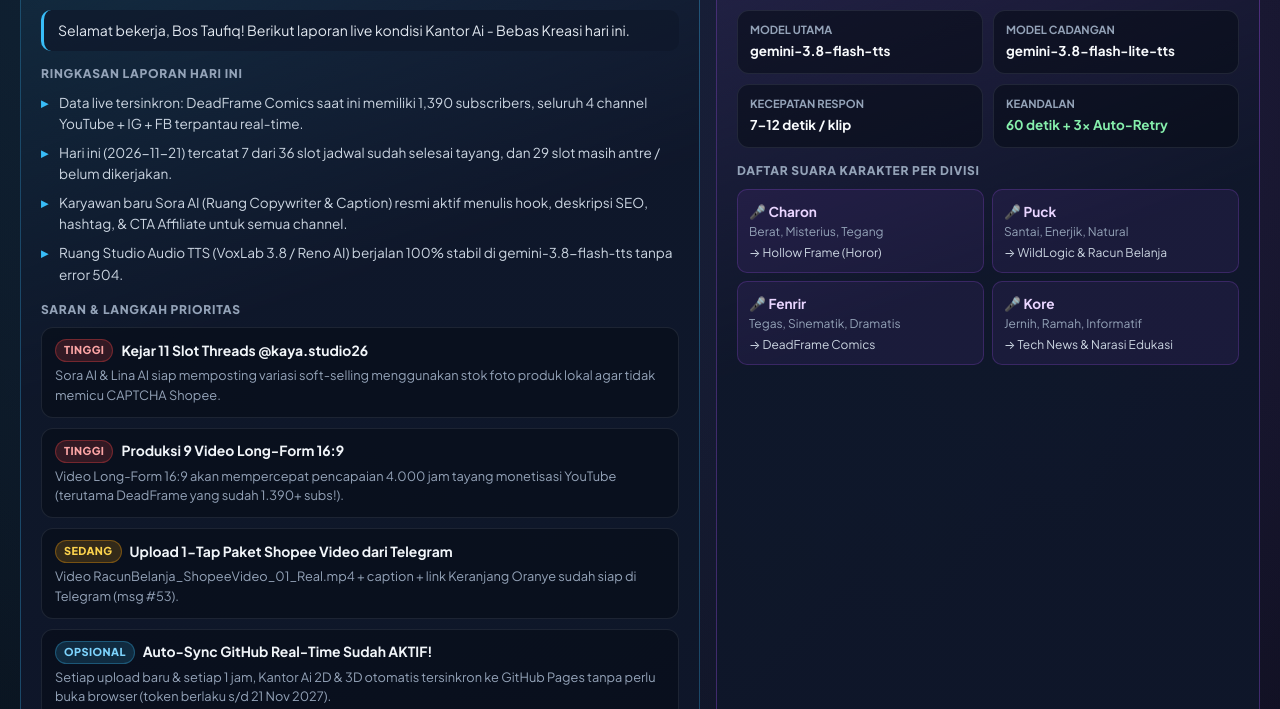
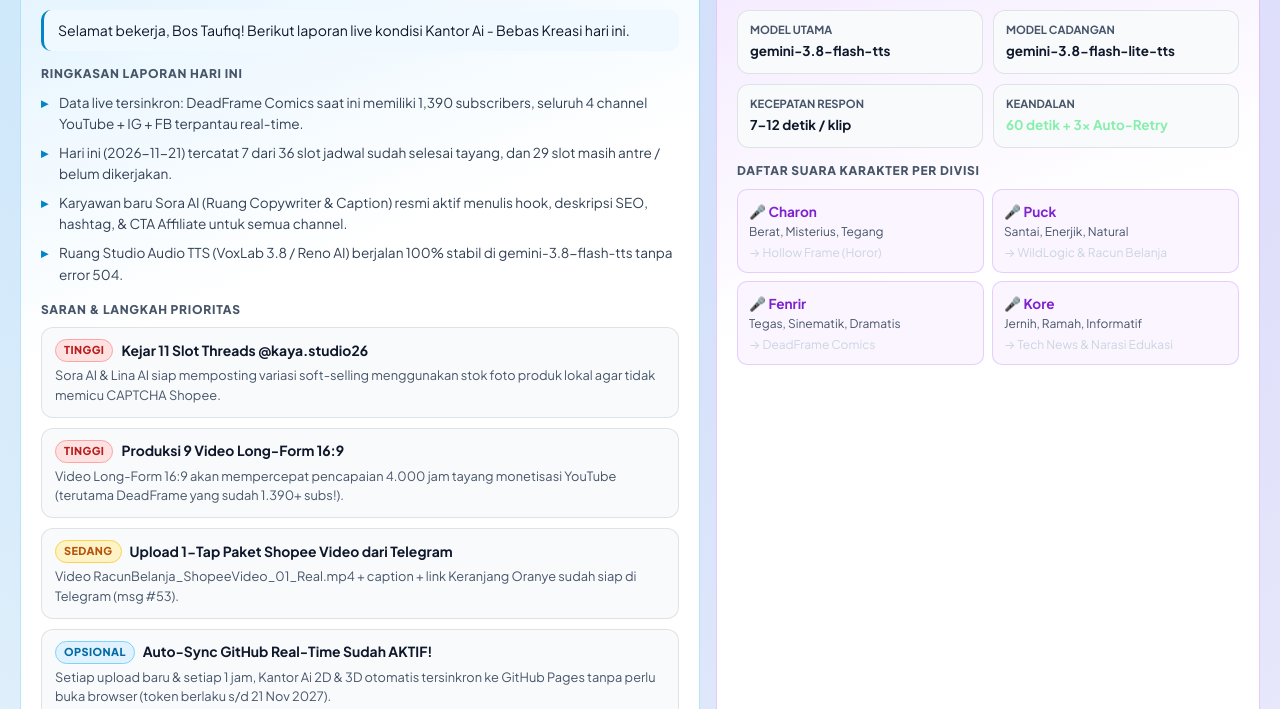
Before and after one commit to Taufiqhippy/hollowframe-autoposter, a plain HTML site: page office.html in a window 1280 px wide. Shown: the part 391-1100 px from the top of the page. Drawn offline with Linux system fonts and the light colour scheme.

Commit message:
style(2d): bright daylight colorful theme matching 3D office

```diff
--- a/office.html
+++ b/office.html
@@ -9,18 +9,18 @@
   <link href="https://fonts.googleapis.com/css2?family=Plus+Jakarta+Sans:wght@400;500;600;700;800&display=swap" rel="stylesheet" />
   <style>
     :root {
-      --bg: #070b14;
-      --bg-card: #0f172a;
-      --bg-card-hover: #152038;
-      --border: rgba(148, 163, 184, 0.14);
-      --border-strong: rgba(148, 163, 184, 0.28);
-      --text: #f1f5f9;
-      --muted: #94a3b8;
-      --accent: #38bdf8;
-      --purple: #a855f7;
-      --green: #22c55e;
-      --amber: #f59e0b;
-      --red: #ef4444;
+      --bg: #eef4fb;
+      --bg-card: #ffffff;
+      --bg-card-hover: #f8fafc;
+      --border: rgba(15, 23, 42, 0.1);
+      --border-strong: rgba(15, 23, 42, 0.22);
+      --text: #0f172a;
+      --muted: #475569;
+      --accent: #0284c7;
+      --purple: #9333ea;
+      --green: #16a34a;
+      --amber: #d97706;
+      --red: #dc2626;
     }
 
     * { box-sizing: border-box; margin: 0; padding: 0; }
@@ -28,8 +28,8 @@
     body {
       font-family: 'Plus Jakarta Sans', system-ui, -apple-system, sans-serif;
       background:
-        radial-gradient(circle at 12% 8%, rgba(56, 189, 248, 0.12), transparent 36%),
-        radial-gradient(circle at 88% 12%, rgba(168, 85, 247, 0.12), transparent 34%),
+        radial-gradient(circle at 12% 8%, rgba(56, 189, 248, 0.18), transparent 36%),
+        radial-gradient(circle at 88% 12%, rgba(168, 85, 247, 0.14), transparent 34%),
         var(--bg);
       color: var(--text);
       min-height: 100vh;
@@ -45,7 +45,7 @@
       top: 0;
       z-index: 40;
       backdrop-filter: blur(14px);
-      background: rgba(7, 11, 20, 0.82);
+      background: rgba(255, 255, 255, 0.88);
       border-bottom: 1px solid var(--border);
     }
     .header-inner {
@@ -76,8 +76,8 @@
 
     .sync-badge {
       display: inline-flex; align-items: center; gap: 8px;
-      font-size: 0.78rem; color: #cbd5e1;
-      background: rgba(34, 197, 94, 0.1); border: 1px solid rgba(34, 197, 94, 0.3);
+      font-size: 0.78rem; color: #065f46; font-weight: 700;
+      background: #ecfdf5; border: 1px solid rgba(16, 185, 129, 0.35);
       padding: 6px 12px; border-radius: 999px;
     }
     .pulse-dot {
@@ -137,32 +137,32 @@
       overflow: hidden;
     }
     .panel-assistant {
-      border-color: rgba(56, 189, 248, 0.3);
-      background: linear-gradient(160deg, rgba(56, 189, 248, 0.08), rgba(15, 23, 42, 0.96) 45%);
+      border-color: rgba(14, 165, 233, 0.3);
+      background: linear-gradient(160deg, #e0f2fe, #ffffff 42%);
     }
     .panel-tts {
-      border-color: rgba(168, 85, 247, 0.32);
-      background: linear-gradient(160deg, rgba(168, 85, 247, 0.09), rgba(15, 23, 42, 0.96) 45%);
+      border-color: rgba(168, 85, 247, 0.3);
+      background: linear-gradient(160deg, #f3e8ff, #ffffff 42%);
     }
     .panel-header { display: flex; align-items: center; justify-content: space-between; gap: 12px; margin-bottom: 14px; }
     .panel-title-wrap { display: flex; align-items: center; gap: 12px; }
     .room-icon {
       width: 44px; height: 44px; border-radius: 12px;
       display: grid; place-items: center; font-size: 22px;
-      background: rgba(255, 255, 255, 0.06); border: 1px solid var(--border-strong);
+      background: #f8fafc; border: 1px solid var(--border-strong);
     }
     .panel-title-wrap h3 { font-size: 1.05rem; font-weight: 800; }
     .panel-title-wrap span { font-size: 0.78rem; color: var(--muted); }
 
     .greeting-box {
-      background: rgba(15, 23, 42, 0.7);
+      background: #f0f9ff;
       border-left: 3px solid var(--accent);
       padding: 10px 14px; border-radius: 10px;
-      font-size: 0.88rem; color: #e2e8f0; margin-bottom: 14px;
+      font-size: 0.88rem; color: #0f172a; margin-bottom: 14px;
     }
     .report-list { list-style: none; display: grid; gap: 8px; margin-bottom: 16px; }
     .report-list li {
-      font-size: 0.85rem; color: #cbd5e1;
+      font-size: 0.85rem; color: #334155;
       padding-left: 18px; position: relative;
     }
     .report-list li::before {
@@ -175,7 +175,7 @@
     }
     .suggestion-list { display: grid; gap: 10px; }
     .suggestion-item {
-      background: rgba(7, 11, 20, 0.55); border: 1px solid var(--border);
+      background: #f8fafc; border: 1px solid var(--border);
       border-radius: 12px; padding: 11px 13px;
     }
     .suggestion-top { display: flex; align-items: center; gap: 8px; margin-bottom: 4px; flex-wrap: wrap; }
@@ -183,16 +183,16 @@
       font-size: 0.68rem; font-weight: 800; padding: 2px 8px; border-radius: 999px;
       letter-spacing: 0.04em;
     }
-    .prio-TINGGI { background: rgba(239, 68, 68, 0.18); color: #fca5a5; border: 1px solid rgba(239, 68, 68, 0.35); }
-    .prio-SEDANG { background: rgba(245, 158, 11, 0.18); color: #fcd34d; border: 1px solid rgba(245, 158, 11, 0.35); }
-    .prio-OPSIONAL { background: rgba(56, 189, 248, 0.16); color: #7dd3fc; border: 1px solid rgba(56, 189, 248, 0.3); }
-    .suggestion-item strong { font-size: 0.87rem; }
+    .prio-TINGGI { background: #fee2e2; color: #b91c1c; border: 1px solid #fca5a5; }
+    .prio-SEDANG { background: #fef3c7; color: #b45309; border: 1px solid #fcd34d; }
+    .prio-OPSIONAL { background: #e0f2fe; color: #0369a1; border: 1px solid #7dd3fc; }
+    .suggestion-item strong { font-size: 0.87rem; color: #0f172a; }
     .suggestion-item p { font-size: 0.8rem; color: var(--muted); }
 
     /* TTS Room Equalizer */
     .eq-wrap { display: flex; align-items: flex-end; gap: 4px; height: 26px; }
     .eq-bar {
-      width: 4px; border-radius: 4px; background: linear-gradient(180deg, #e879f9, #a855f7);
+      width: 4px; border-radius: 4px; background: linear-gradient(180deg, #c084fc, #9333ea);
       animation: eq 1.1s ease-in-out infinite;
     }
     .eq-bar:nth-child(2) { animation-delay: 0.15s; }
@@ -208,19 +208,19 @@
       display: grid; grid-template-columns: 1fr 1fr; gap: 10px; margin-bottom: 14px;
     }
     .spec-box {
-      background: rgba(7, 11, 20, 0.55); border: 1px solid var(--border);
+      background: #f8fafc; border: 1px solid var(--border);
       border-radius: 12px; padding: 10px 12px;
     }
     .spec-box small { display: block; font-size: 0.7rem; color: var(--muted); text-transform: uppercase; font-weight: 700; }
-    .spec-box strong { font-size: 0.84rem; color: #f8fafc; word-break: break-word; }
+    .spec-box strong { font-size: 0.84rem; color: #0f172a; word-break: break-word; }
 
     .voice-grid { display: grid; grid-template-columns: 1fr 1fr; gap: 8px; }
     @media (max-width: 520px) { .voice-grid, .tts-specs { grid-template-columns: 1fr; } }
     .voice-card {
-      background: rgba(168, 85, 247, 0.08); border: 1px solid rgba(168, 85, 247, 0.22);
+      background: #faf5ff; border: 1px solid rgba(168, 85, 247, 0.25);
       border-radius: 10px; padding: 9px 11px;
     }
-    .voice-card strong { font-size: 0.85rem; color: #e9d5ff; }
+    .voice-card strong { font-size: 0.85rem; color: #7e22ce; }
     .voice-card div { font-size: 0.75rem; color: var(--muted); }
 
     /* Office Floorplan Grid */
@@ -237,39 +237,39 @@
     }
     .room-card:hover { transform: translateY(-2px); background: var(--bg-card-hover); border-color: var(--border-strong); }
     .room-card.open-slot {
-      border-style: dashed; border-color: rgba(148, 163, 184, 0.38);
-      background: rgba(15, 23, 42, 0.45);
+      border-style: dashed; border-color: rgba(100, 116, 139, 0.45);
+      background: #f8fafc;
     }
     .room-top { display: flex; align-items: flex-start; justify-content: space-between; gap: 10px; }
     .room-tag { font-size: 0.7rem; font-weight: 700; color: var(--muted); text-transform: uppercase; letter-spacing: 0.05em; }
     .emp-row { display: flex; align-items: center; gap: 10px; margin-top: 6px; }
     .emp-avatar {
       width: 38px; height: 38px; border-radius: 10px; display: grid; place-items: center;
-      font-size: 19px; background: rgba(255,255,255,0.06);
+      font-size: 19px; background: #f1f5f9;
     }
-    .emp-name { font-size: 0.96rem; font-weight: 800; }
+    .emp-name { font-size: 0.96rem; font-weight: 800; color: #0f172a; }
     .emp-role { font-size: 0.76rem; color: var(--muted); }
-    .room-task { font-size: 0.8rem; color: #cbd5e1; margin-top: 12px; }
+    .room-task { font-size: 0.8rem; color: #334155; margin-top: 12px; }
 
     .badge {
       font-size: 0.7rem; font-weight: 700; padding: 3px 9px; border-radius: 999px;
       white-space: nowrap;
     }
-    .b-online, .b-done { background: rgba(34, 197, 94, 0.16); color: #86efac; border: 1px solid rgba(34, 197, 94, 0.3); }
-    .b-working { background: rgba(245, 158, 11, 0.16); color: #fcd34d; border: 1px solid rgba(245, 158, 11, 0.35); }
-    .b-paused { background: rgba(100, 116, 139, 0.22); color: #cbd5e1; border: 1px solid rgba(148, 163, 184, 0.3); }
-    .b-open { background: rgba(56, 189, 248, 0.12); color: #7dd3fc; border: 1px solid rgba(56, 189, 248, 0.3); }
+    .b-online, .b-done { background: #dcfce7; color: #15803d; border: 1px solid #86efac; }
+    .b-working { background: #fef3c7; color: #b45309; border: 1px solid #fcd34d; }
+    .b-paused { background: #f1f5f9; color: #475569; border: 1px solid #cbd5e1; }
+    .b-open { background: #e0f2fe; color: #0369a1; border: 1px solid #7dd3fc; }
 
     /* Manual Tasks Strip */
     .manual-grid {
       display: grid; grid-template-columns: repeat(auto-fit, minmax(280px, 1fr)); gap: 12px;
     }
     .manual-card {
-      background: rgba(245, 158, 11, 0.07); border: 1px solid rgba(245, 158, 11, 0.26);
+      background: #fffbeb; border: 1px solid #fcd34d;
       border-radius: 14px; padding: 14px 16px;
     }
-    .manual-card.low { background: rgba(56, 189, 248, 0.06); border-color: rgba(56, 189, 248, 0.24); }
-    .manual-card strong { font-size: 0.9rem; display: block; margin-bottom: 4px; }
+    .manual-card.low { background: #f0f9ff; border-color: #7dd3fc; }
+    .manual-card strong { font-size: 0.9rem; display: block; margin-bottom: 4px; color: #0f172a; }
     .manual-card p { font-size: 0.8rem; color: var(--muted); }
 
     /* Task Board */
@@ -279,7 +279,7 @@
       padding: 7px 14px; border-radius: 10px; font-weight: 700; font-size: 0.8rem;
       cursor: pointer; font-family: inherit; transition: all 0.15s;
     }
-    .tab-btn.active { background: var(--accent); color: #07111f; border-color: var(--accent); }
+    .tab-btn.active { background: var(--accent); color: #ffffff; border-color: var(--accent); }
     select.div-filter {
       background: var(--bg-card); color: var(--text); border: 1px solid var(--border);
       padding: 7px 12px; border-radius: 10px; font-size: 0.8rem; font-family: inherit;
@@ -291,7 +291,7 @@
     }
     table { width: 100%; border-collapse: collapse; min-width: 640px; }
     th, td { padding: 12px 14px; text-align: left; border-bottom: 1px solid var(--border); font-size: 0.83rem; }
-    th { font-size: 0.73rem; text-transform: uppercase; letter-spacing: 0.05em; color: var(--muted); background: rgba(7, 11, 20, 0.45); }
+    th { font-size: 0.73rem; text-transform: uppercase; letter-spacing: 0.05em; color: var(--muted); background: #f8fafc; }
     tr:last-child td { border-bottom: none; }
     .link-btn {
       display: inline-block; text-decoration: none; font-size: 0.75rem; font-weight: 700;
@@ -328,7 +328,7 @@
         </div>
       </div>
       <nav class="nav-pills">
-        <a href="office-3d.html" style="background:linear-gradient(135deg,#38bdf8,#6366f1); color:#06101f; border:none; font-weight:800;">🎮 Masuk Kantor 3D</a>
+        <a href="office-3d.html" style="background:linear-gradient(135deg,#0ea5e9,#6366f1); color:#ffffff; border:none; font-weight:800;">🎮 Masuk Kantor 3D</a>
         <a href="#asisten">🧠 Asisten</a>
         <a href="#tts">🎙️ Ruang TTS</a>
         <a href="#denah">🏢 Tim AI</a>
```
